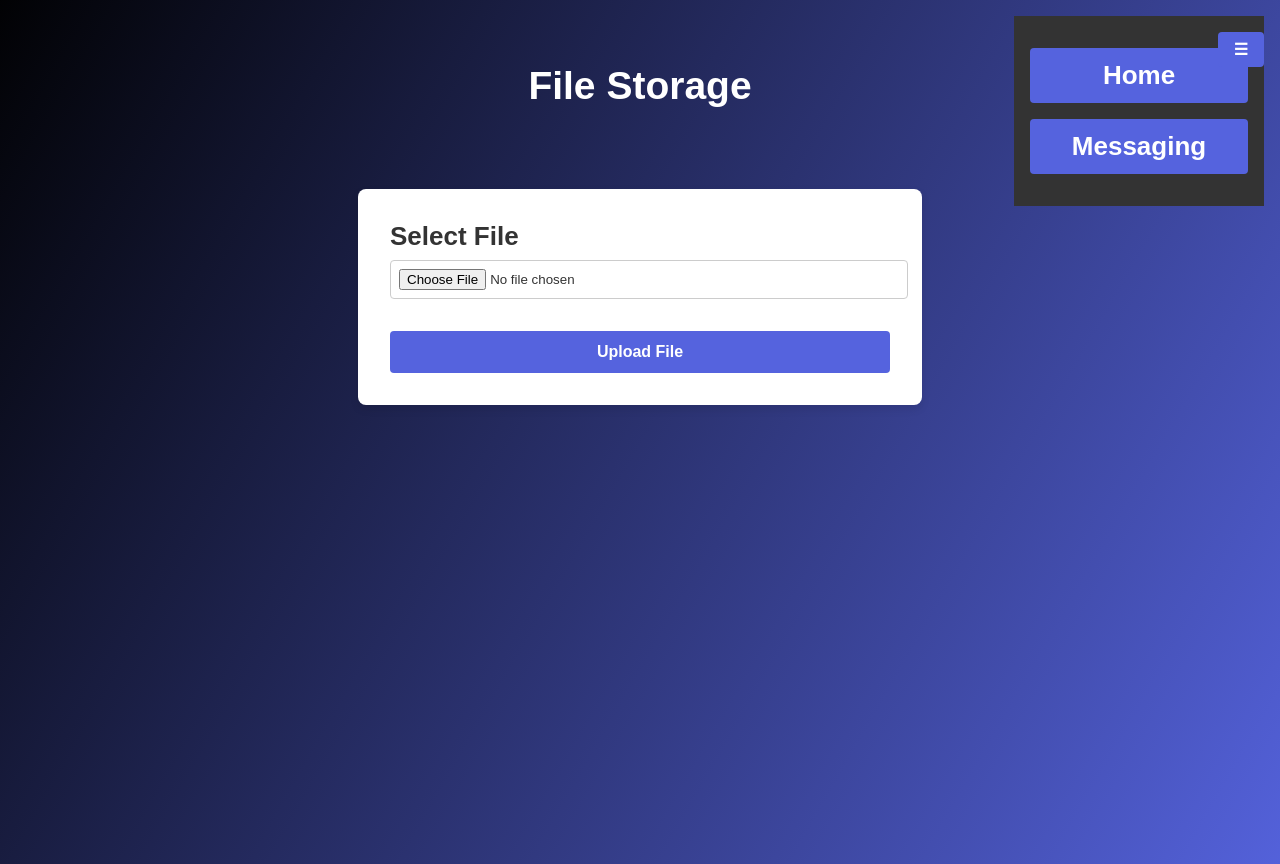
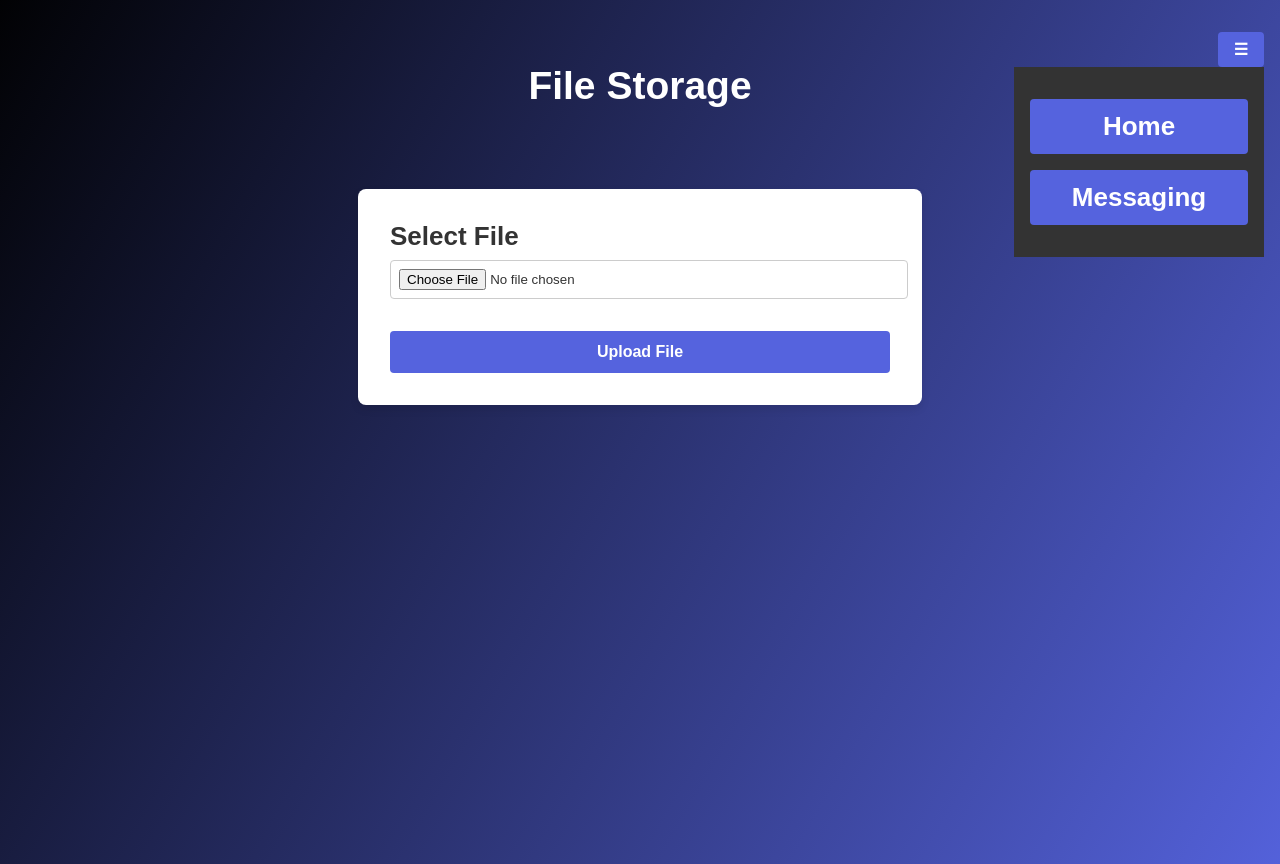
Before and after one commit to chysom9/CryptLink, a React (Create React App) app in the folder cryptlinkapp/: page /file_storage in a window 1280 px wide. Both pictures are taken after a click on the button "Menu". Shown: the top 864 px of the page. Built offline with nearby package versions, Linux system fonts and the light colour scheme.

Commit message:
menu completed

```diff
--- a/cryptlinkapp/src/JS/file_storage.js
+++ b/cryptlinkapp/src/JS/file_storage.js
@@ -10,15 +10,11 @@ function EncryptedFiles() {
   const [isMenuOpen, setIsMenuOpen] = useState(false);
 
   const toggleMenu = () => {
-    setIsMenuOpen((prev) => !prev);
+    setIsMenuOpen(!isMenuOpen);
   };
 
-
   // Simulated file encryption (for demonstration only)
-  const encryptFile = (file) => {
-    // In a real-world scenario, use an encryption library to encrypt the file.
-    return file;
-  };
+  const encryptFile = (file) => file;
 
   const handleFileChange = (e) => {
     setSelectedFile(e.target.files[0]);
@@ -30,20 +26,14 @@ function EncryptedFiles() {
       setStatus("Please select a file to upload.");
       return;
     }
-
     const encryptedFile = encryptFile(selectedFile);
     const formData = new FormData();
     formData.append("file", encryptedFile);
-
     try {
-      // Simulated API call for file upload
       await axios.post("https://localhost:8443/api/files/upload", formData, {
-        headers: {
-          "Content-Type": "multipart/form-data",
-        },
+        headers: { "Content-Type": "multipart/form-data" },
       });
       setStatus("File uploaded successfully!");
-      // Update stored files list (for demo, we simply store the file name)
       setStoredFiles([...storedFiles, selectedFile.name]);
       setSelectedFile(null);
     } catch (error) {
@@ -54,29 +44,26 @@ function EncryptedFiles() {
 
   return (
     <div className="files-container">
-      {/* Top-right Menu Toggle Button */}
-      <button
-        className="menu-toggle"
-        onClick={toggleMenu}
-        aria-label="Toggle menu"
-        aria-expanded={isMenuOpen}
-      >
-        ☰
-      </button>
-
-      {/* Collapsible Menu (without separate close button) */}
-      {isMenuOpen && (
-        <nav className="menu">
+      {/* Menu Container: Revealed on hover or when toggled open */}
+      <div className="menu-container">
+        <button className="menu-toggle" onClick={toggleMenu} aria-label="Menu">
+          ☰
+        </button>
+        <nav className={`menu ${isMenuOpen ? "open" : ""}`}>
           <ul>
             <li>
-              <Link to="/home" onClick={toggleMenu}>Home</Link>
+              <Link to="/home" onClick={() => setIsMenuOpen(false)}>
+                Home
+              </Link>
             </li>
             <li>
-              <Link to="/messaging" onClick={toggleMenu}>Messaging</Link>
+              <Link to="/messaging" onClick={() => setIsMenuOpen(false)}>
+                Messaging
+              </Link>
             </li>
           </ul>
         </nav>
-      )}
+      </div>
 
       <h2>File Storage</h2>
       <form className="files-form" onSubmit={handleUpload}>
--- a/cryptlinkapp/src/JS/messaging.js
+++ b/cryptlinkapp/src/JS/messaging.js
@@ -11,13 +11,10 @@ function Messaging() {
 
   const toggleMenu = () => {
     setIsMenuOpen(!isMenuOpen);
-  }
+  };
 
   // Simulated encryption function (for demo purposes only)
-  const encryptMessage = (msg) => {
-    // For instance, using base64 encoding as a stand-in for encryption
-    return btoa(msg);
-  };
+  const encryptMessage = (msg) => btoa(msg);
 
   const handleSubmit = async (e) => {
     e.preventDefault();
@@ -25,13 +22,9 @@ function Messaging() {
       setStatus("Please provide both recipients and a message.");
       return;
     }
-
     const encryptedMessage = encryptMessage(message);
-
     try {
-      // Simulated API call for sending the encrypted message
       await axios.post("https://localhost:8443/api/messages/send", {
-        // Convert comma separated string into an array of trimmed emails
         recipients: recipients.split(",").map((r) => r.trim()),
         message: encryptedMessage,
       });
@@ -46,29 +39,26 @@ function Messaging() {
 
   return (
     <div className="messages-container">
-      {/* Top-right Menu Toggle */}
-      <button
-        className="menu-toggle"
-        onClick={toggleMenu}
-        aria-label="Toggle menu"
-        aria-expanded={isMenuOpen}
-      >
-        ☰
-      </button>
-
-      {/* Collapsible Menu */}
-      {isMenuOpen && (
-        <nav className="menu">
+      {/* Menu Container: Revealed on hover or when toggled open */}
+      <div className="menu-container">
+        <button className="menu-toggle" onClick={toggleMenu} aria-label="Menu">
+          ☰
+        </button>
+        <nav className={`menu ${isMenuOpen ? "open" : ""}`}>
           <ul>
             <li>
-              <Link to="/home" onClick={toggleMenu}>Home</Link>
+              <Link to="/home" onClick={() => setIsMenuOpen(false)}>
+                Home
+              </Link>
             </li>
             <li>
-              <Link to="/file_storage" onClick={toggleMenu}>File Storage</Link>
+              <Link to="/file_storage" onClick={() => setIsMenuOpen(false)}>
+                File Storage
+              </Link>
             </li>
           </ul>
         </nav>
-      )}
+      </div>
 
       <h2>Messages</h2>
       <form className="messages-form" onSubmit={handleSubmit}>
--- a/cryptlinkapp/src/css/file_storage.css
+++ b/cryptlinkapp/src/css/file_storage.css
@@ -1,3 +1,5 @@
+/* File_storage.css */
+
 .files-container {
   position: relative;
   display: flex;
@@ -11,11 +13,15 @@
   font-family: Arial, sans-serif;
 }
 
-/* Top-right Menu Toggle Button */
-.menu-toggle {
+/* Menu Container for hover and click */
+.menu-container {
   position: fixed;
   top: 1rem;
   right: 1rem;
+}
+
+/* Menu Toggle Button */
+.menu-toggle {
   display: inline-block;
   width: auto;
   background-color: #5563DE;
@@ -32,19 +38,25 @@
   background-color: #4151c9;
 }
 
-/* Collapsible Menu Styles */
+/* Collapsible Menu */
 .menu {
-  position: fixed;
-  top: 1rem;
-  right: 1rem;
+  display: none;
+  position: absolute;
+  top: 100%; /* Positioned just below the toggle button */
+  right: 0;
   width: 250px;
   background-color: #333;
   color: white;
   padding: 1rem;
+  box-sizing: border-box;
+  flex-direction: column;
   z-index: 9998;
+}
+
+/* Show menu on hover or when toggled open */
+.menu-container:hover .menu,
+.menu.open {
   display: flex;
-  flex-direction: column;
-  box-sizing: border-box;
 }
 
 .menu ul {
--- a/cryptlinkapp/src/css/messaging.css
+++ b/cryptlinkapp/src/css/messaging.css
@@ -1,5 +1,7 @@
+/* Messaging.css */
+
 .messages-container {
-    position: relative; /* For positioning the menu in the top-right */
+  position: relative;
   display: flex;
   flex-direction: column;
   align-items: center;
@@ -11,11 +13,15 @@
   font-family: Arial, sans-serif;
 }
 
-  /* Top-right Menu Toggle Button */
-  .menu-toggle {
+/* Menu Container for hover and click */
+.menu-container {
   position: fixed;
   top: 1rem;
   right: 1rem;
+}
+
+/* Menu Toggle Button */
+.menu-toggle {
   display: inline-block;
   width: auto;
   background-color: #5563DE;
@@ -32,25 +38,31 @@
   background-color: #4151c9;
 }
 
-  /* Collapsible Menu Styles */
+/* Collapsible Menu */
 .menu {
-    position: fixed;
-    top: 1rem;
-    right: 1rem;
+  display: none;
+  position: absolute;
+  top: 100%; /* Positioned just below the toggle button */
+  right: 0;
   width: 250px;
   background-color: #333;
   color: white;
   padding: 1rem;
+  box-sizing: border-box;
+  flex-direction: column;
   z-index: 9998;
+}
+
+/* Show menu on hover over container or when toggled open */
+.menu-container:hover .menu,
+.menu.open {
   display: flex;
-    flex-direction: column;
-    box-sizing: border-box; /* Ensure padding is included in the 250px width */
 }
 
 .menu ul {
   list-style: none;
   padding: 0;
-    margin: 0; /* Remove default margin */
+  margin: 0;
   margin-top: 1rem;
 }
 
@@ -58,12 +70,11 @@
   margin-bottom: 1rem;
 }
 
-  /* Menu links styled like buttons */
 .menu a {
   display: block;
-    width: 100%;                  /* Fill the available menu width */
-    box-sizing: border-box;       /* Include link padding in total width */
-    padding: 0.75rem 1rem;        /* Reduced horizontal padding to fit inside .menu */
+  width: 100%;
+  box-sizing: border-box;
+  padding: 0.75rem 1rem;
   background-color: #5563DE;
   color: #fff;
   text-decoration: none;
@@ -76,7 +87,7 @@
   background-color: #4151c9;
 }
 
-  /* Existing styles for the messaging form */
+/* Messaging form styles */
 .messages-form {
   background: #ffffff;
   padding: 2rem;
```
Lines whose indentation alone changed are shown as unchanged.
